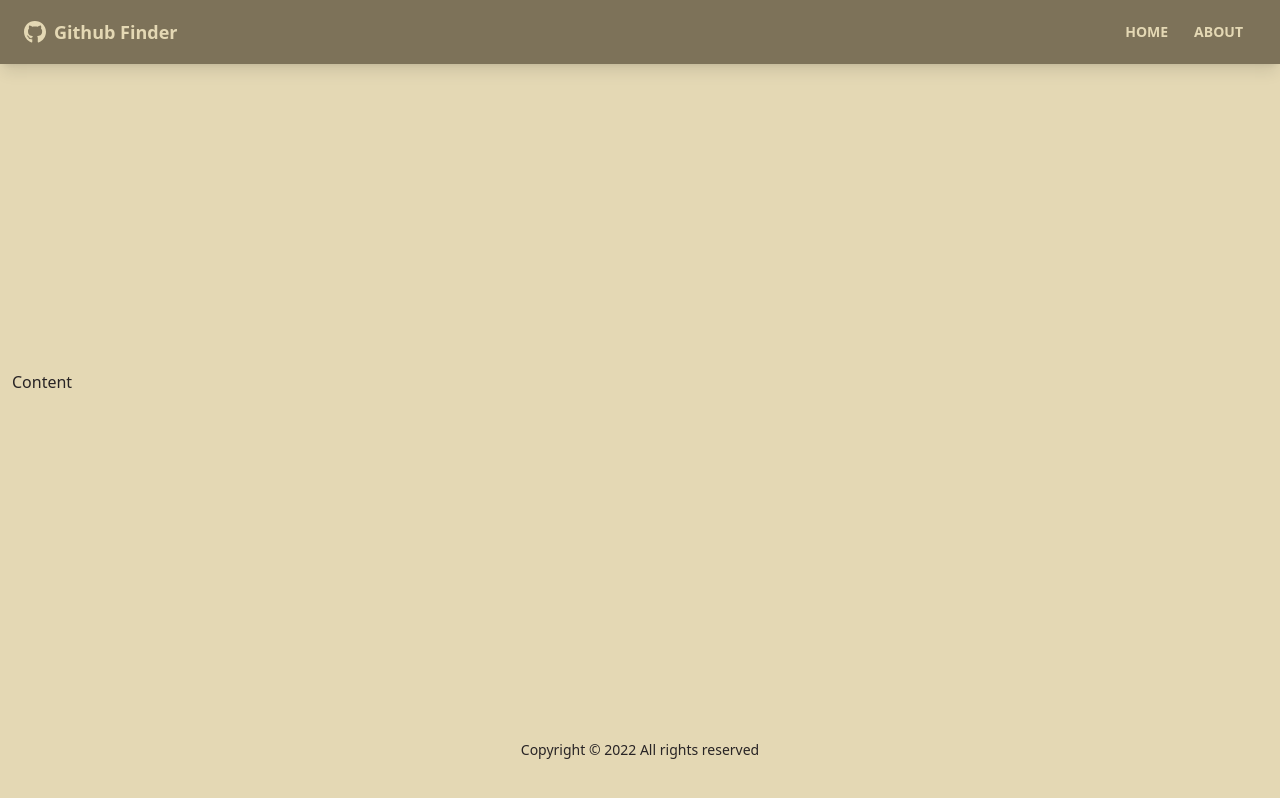
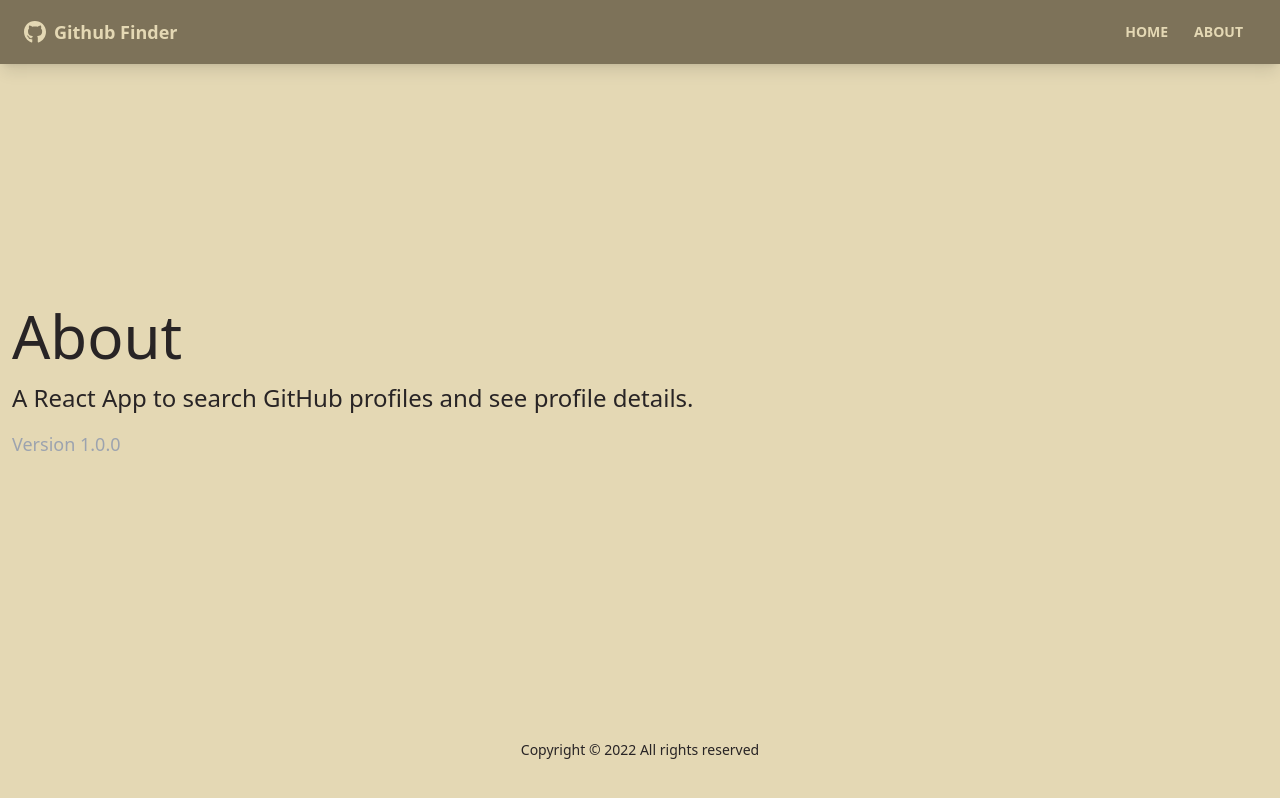
Before and after one commit to JLin-99/github-finder-react, a React (Create React App) app: page /about in a window 1280 px wide. Built offline with nearby package versions, Linux system fonts and the light colour scheme.

Commit message:
Create Pages and Routes

```diff
--- a/src/App.js
+++ b/src/App.js
@@ -1,6 +1,9 @@
-import { BrowserRouter } from "react-router-dom";
+import { BrowserRouter, Routes, Route } from "react-router-dom";
 import Footer from "./components/layout/Footer";
 import Navbar from "./components/layout/Navbar";
+import About from "./pages/About";
+import Home from "./pages/Home";
+import NotFound from "./pages/NotFound";
 
 function App() {
   return (
@@ -8,7 +11,14 @@ function App() {
       <div className="flex flex-col justify-between h-screen">
         <Navbar />
 
-        <main className="container mx-auto px-3 pb-12">Content</main>
+        <main className="container mx-auto px-3 pb-12">
+          <Routes>
+            <Route path="/" element={<Home />} />
+            <Route path="/about" element={<About />} />
+            <Route path="/notfound" element={<NotFound />} />
+            <Route path="/*" element={<NotFound />} />
+          </Routes>
+        </main>
 
         <Footer />
       </div>
--- /dev/null
+++ b/src/pages/About.jsx
@@ -0,0 +1,11 @@
+export default function About() {
+  return (
+    <div>
+      <h1 className="text-6xl mb-4">About</h1>
+      <p className="mb-4 text-2xl font-light">
+        A React App to search GitHub profiles and see profile details.
+      </p>
+      <p className="text-lg text-gray-400">Version 1.0.0</p>
+    </div>
+  );
+}
--- /dev/null
+++ b/src/pages/Home.jsx
@@ -0,0 +1,7 @@
+export default function Home() {
+  return (
+    <div>
+      <h1 className="text-6xl">Welcome</h1>
+    </div>
+  );
+}
--- /dev/null
+++ b/src/pages/NotFound.jsx
@@ -0,0 +1,19 @@
+import { FaHome } from "react-icons/fa";
+import { Link } from "react-router-dom";
+
+export default function NotFound() {
+  return (
+    <div className="hero">
+      <div className="text-center hero-content">
+        <div className="max-w-lg">
+          <h1 className="text-8xl font-bold mb-8">Oops!</h1>
+          <p className="text-5xl mb-8">404 - Page not found!</p>
+          <Link to="/" className="btn btn-primary btn-lb">
+            <FaHome className="mr-2" />
+            Back To Home
+          </Link>
+        </div>
+      </div>
+    </div>
+  );
+}
```
